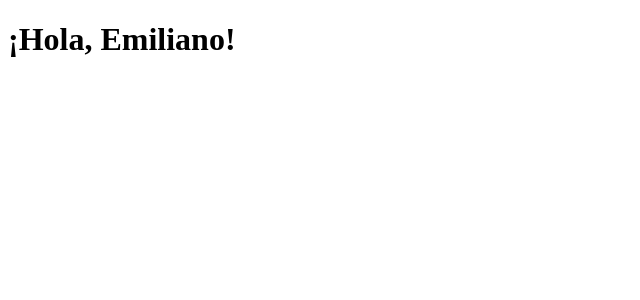
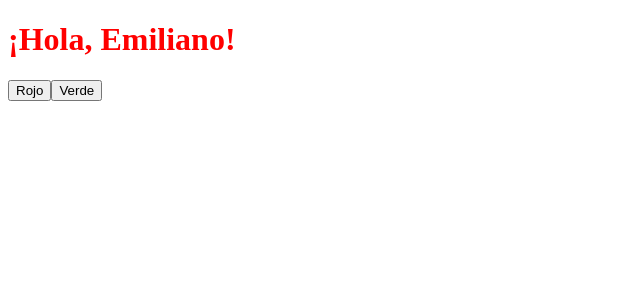
Before and after one commit to eacevedomd/tp, an Angular app: page / in a window 1280 px wide. Shown: the top 300 px of the page, without its empty margins (0-640 px from the left). Built offline with nearby package versions, Linux system fonts and the light colour scheme.

Commit message:
added buttons that change color

```diff
--- a/src/app/components/saludo/saludo.component.css
+++ b/src/app/components/saludo/saludo.component.css
@@ -0,0 +1,7 @@
+.red{
+    color: red;
+}
+
+.green{
+    color: green;
+}
--- a/src/app/components/saludo/saludo.component.html
+++ b/src/app/components/saludo/saludo.component.html
@@ -1 +1,14 @@
-<h1 *ngIf="showGreetings">¡Hola, {{name}}!</h1>
+<h1
+    *ngIf="showGreetings"
+    [ngClass]="color"
+>¡Hola, {{name}}!</h1>
+
+    <button
+        (click)="changeColor('red')">
+        Rojo
+    </button>
+
+    <button
+        (click)="changeColor('green')">
+        Verde
+    </button>
--- a/src/app/components/saludo/saludo.component.ts
+++ b/src/app/components/saludo/saludo.component.ts
@@ -11,4 +11,10 @@ export class SaludoComponent {
 
   public name : string = "Emiliano"
 
+  public color : string = "red";
+
+  changeColor(color : string):void{
+    this.color = color;
+  }
+
 }
```
